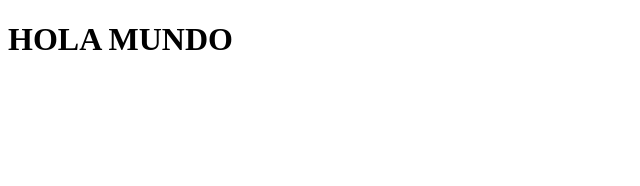
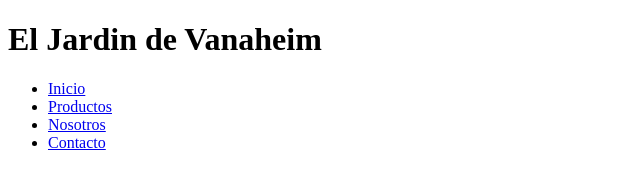
Before and after one commit to zolkas94/diplomatura4, a plain HTML site: page index/index.html in a window 1280 px wide. Shown: the whole page, without its empty margins (0-640 px from the left). Drawn offline with Linux system fonts and the light colour scheme.

Commit message:
mas archivos

```diff
--- a/index/index.html
+++ b/index/index.html
@@ -7,6 +7,16 @@
     <title>Jose Nappe</title>
 </head>
 <body>
-    <h1>HOLA MUNDO</h1>
+    <h1>El Jardin de Vanaheim</h1>
+    <header class="header">
+        <nav>
+            <ul class="menusuperior">
+                <li><a href="index.html">Inicio</a></li>
+                <li><a href="#">Productos</a></li>
+                <li><a href="#">Nosotros</a></li>
+                <li><a href="#">Contacto</a></li>
+           </ul>
+        </nav>
+    </header>
 </body>
 </html>
```
